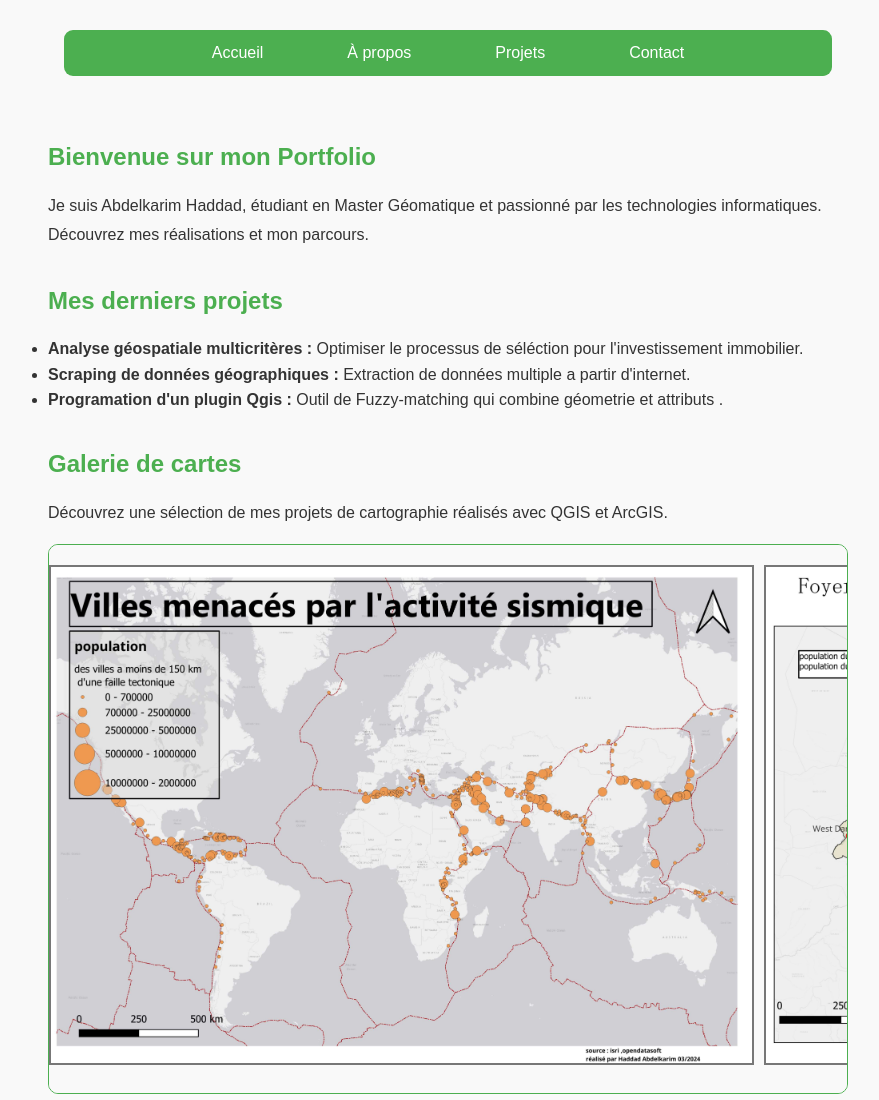
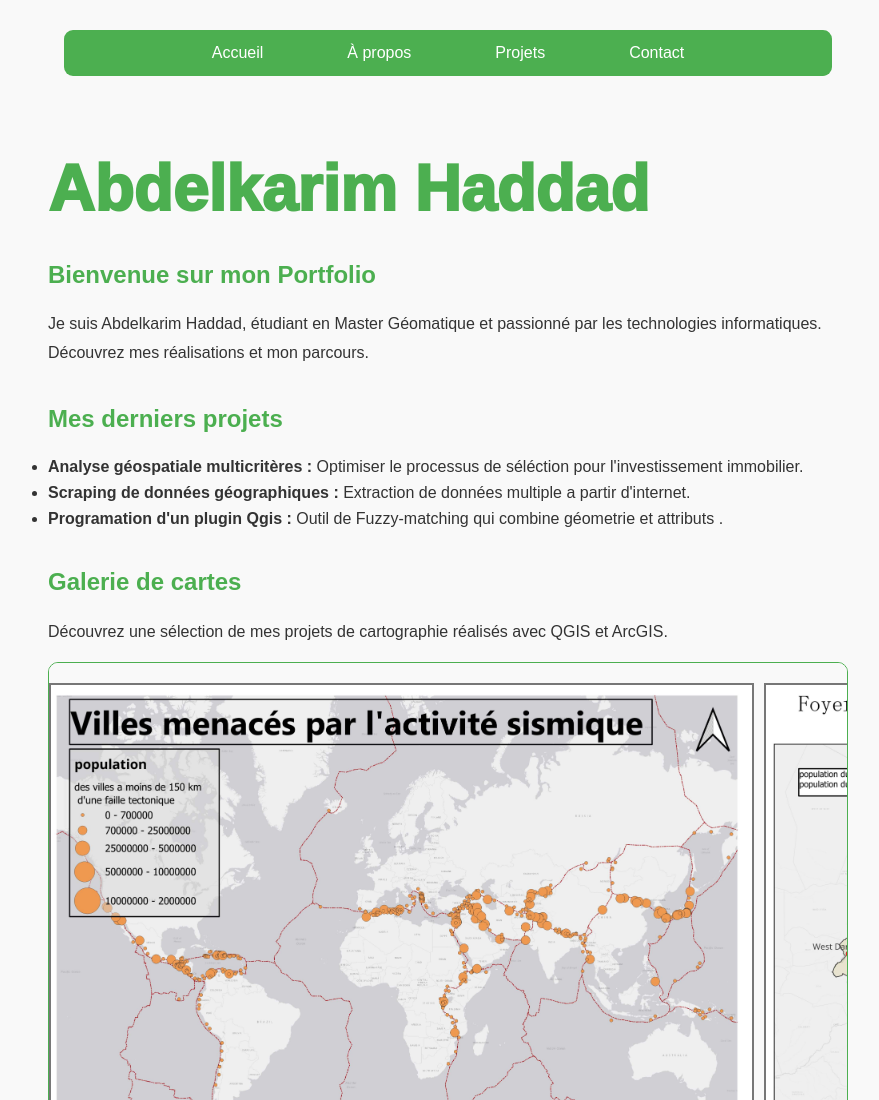
Before and after one commit to Hlkarim/projet_web_statique, a plain HTML site: page index.html in a window 1280 px wide. Shown: the top 1100 px of the page, without its empty margins (192-1071 px from the left). Drawn offline with Linux system fonts and the light colour scheme.

Commit message:
version 2

```diff
--- a/index.html
+++ b/index.html
@@ -23,6 +23,8 @@
 </header>
 
 <main>
+    <div class="main-title">Abdelkarim Haddad</div>
+
     <section id="intro">
         <h1>Bienvenue sur mon Portfolio</h1>
         <p>Je suis Abdelkarim Haddad, étudiant en Master Géomatique et passionné par les technologies informatiques. Découvrez mes réalisations et mon parcours.</p>
--- a/styles.css
+++ b/styles.css
@@ -13,6 +13,17 @@ body {
     padding: 0;
     margin: 0;
 }
+
+.main-title {
+    font-size: 4rem;
+    font-weight: 1000;
+    color: #4CAF50;
+    text-align: left;
+    margin-bottom: 1rem;
+    font-family: 'Arial', sans-serif;
+}
+
+
 
 /* En-tête et navigation */
 header {
@@ -279,4 +290,11 @@ label[for="menuBurger"] {
         padding: 15px 0;
         width: 100%;
     }
+    /* Make it responsive */
+    .main-title {
+        font-size: 2rem;     /* Slightly smaller on mobile */
+        }
+
+
+
 }
```
